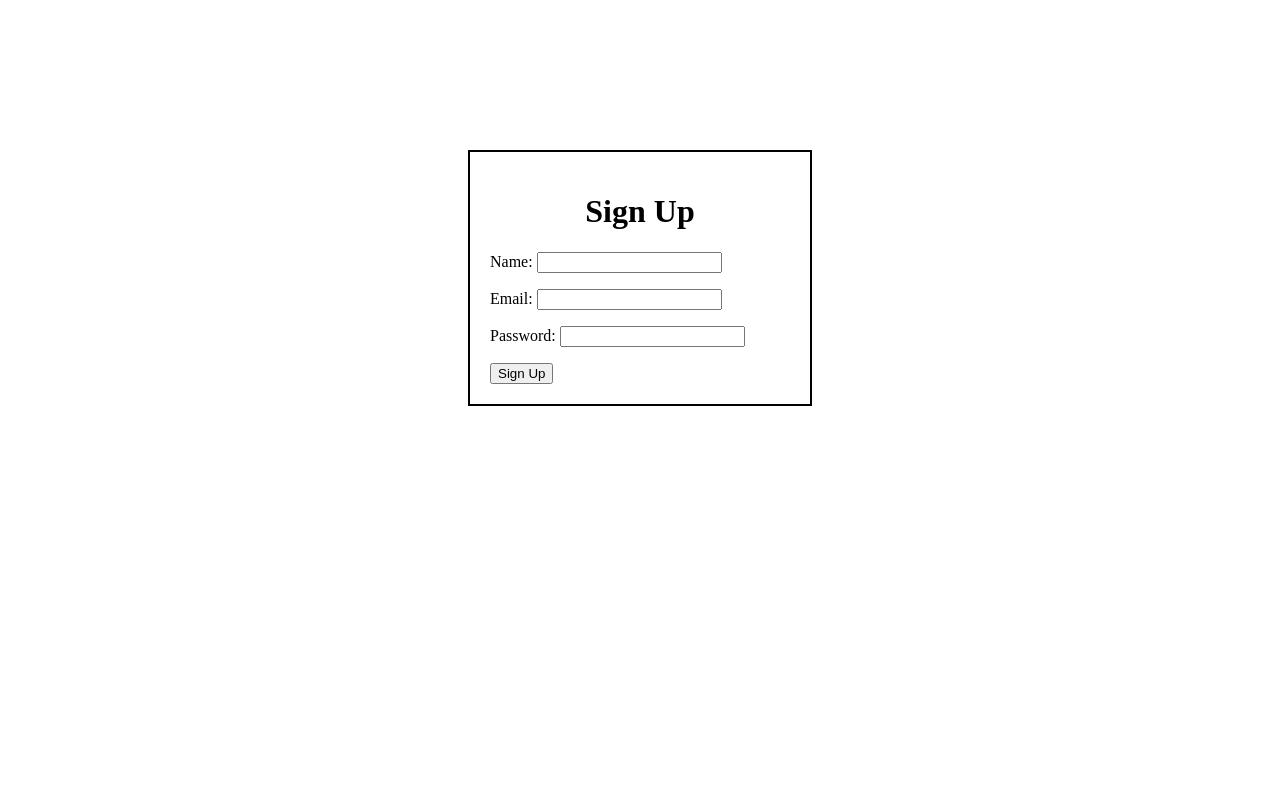
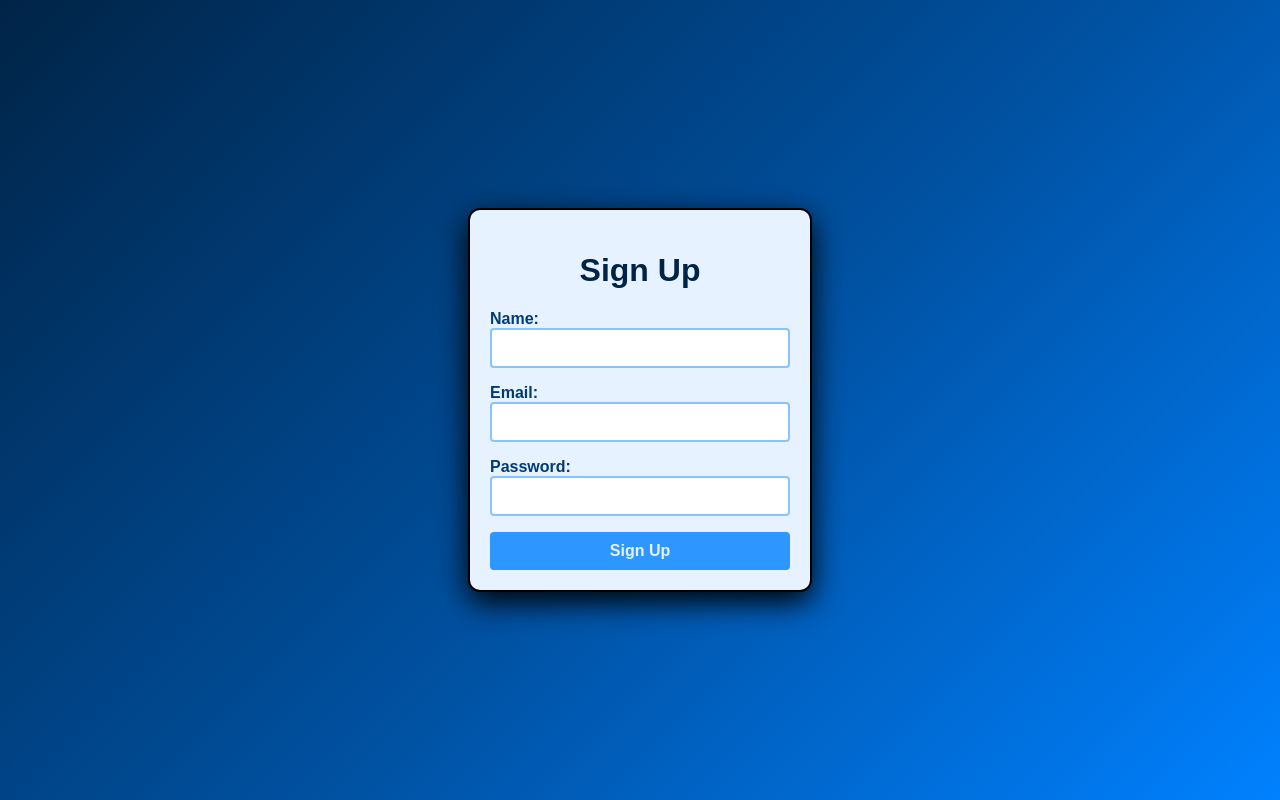
Before and after one commit to LaAhad645/Web-project, a plain HTML site: page sign-up.html in a window 1280 px wide. Drawn offline with Linux system fonts and the light colour scheme.

Commit message:
Added a css style to the sign-up page

```diff
--- a/sign-up.html
+++ b/sign-up.html
@@ -4,15 +4,84 @@
     <meta charset="UTF-8">
     <title>Title</title>
     <style>
+        body {
+            margin: 0;
+            min-height: 100vh;
+            display: flex;
+            justify-content: center;
+            align-items: center;
+            background: linear-gradient(135deg, #002447, #0052A3 55%, #0081FF);
+        }
         form {
             width: 300px;
             margin: 150px auto;
             border: 2px solid black;
             padding: 20px;
+            background-color: #E6F2FF;
+            border-radius: 12px;
+            box-shadow: 0 10px 30px ;
         }
         h1 {
             text-align: center;
+            color: #002447;
+            font-family: Arial, sans-serif;
         }
+
+        label {
+            display: block;
+            color: #003B75;
+            font-family: Arial, sans-serif;
+            font-weight: bold;
+        }
+
+        input.box {
+            width: 100%;
+            padding: 10px;
+            box-sizing: border-box;
+            border: 2px solid #8AC4FF;
+            border-radius: 4px;
+            background-color: #ffffff;
+            color: #000D1A;
+            font-size: 14px;
+            transition: border-color 0.2s, box-shadow 0.2s;
+        }
+
+        input.box :hover {
+            border-color: #2E96FF;
+        }
+
+        input.box:focus {
+            outline: none;
+            border-color: #0081FF;
+            box-shadow: 0 0 0 3px #B8DBFF;
+        }
+
+        input.submit {
+            width: 100%;
+            padding: 10px;
+            border: none;
+            border-radius: 4px;
+            background-color: #2E96FF;
+            color: #E6F2FF;
+            font-size: 16px;
+            font-weight: bold;
+            cursor: pointer;
+            transition: background-color 0.2s;
+        }
+
+        input.submit:hover {
+            background-color: #0069D1;
+        }
+
+        input.submit:active {
+            background-color: #003B75;
+        }
+
+        input.submit:focus-visible {
+            outline: none;
+            box-shadow: 0 0 0 3px #B8DBFF;
+        }
+
     </style>
 </head>
 <body>
@@ -20,20 +89,20 @@
     <h1>Sign Up</h1>
     <p>
     <label for="name">Name:</label>
-    <input type="text" id="name" name="SU_name">
+    <input type="text" id="name" name="SU_name" class="box">
     </p>
 
     <p>
     <label for="email">Email:</label>
-    <input type="email" id="email" name="SU_email">
+    <input type="email" id="email" name="SU_email" class="box">
     </p>
 
     <p>
     <label for="password">Password:</label>
-    <input type="password" id="password" name="SU_password">
+    <input type="password" id="password" name="SU_password" class="box">
     </p>
 
-    <input type="submit" value="Sign Up">
+    <input type="submit" value="Sign Up" class="submit">
 </form>
 </body>
 </html>
```
